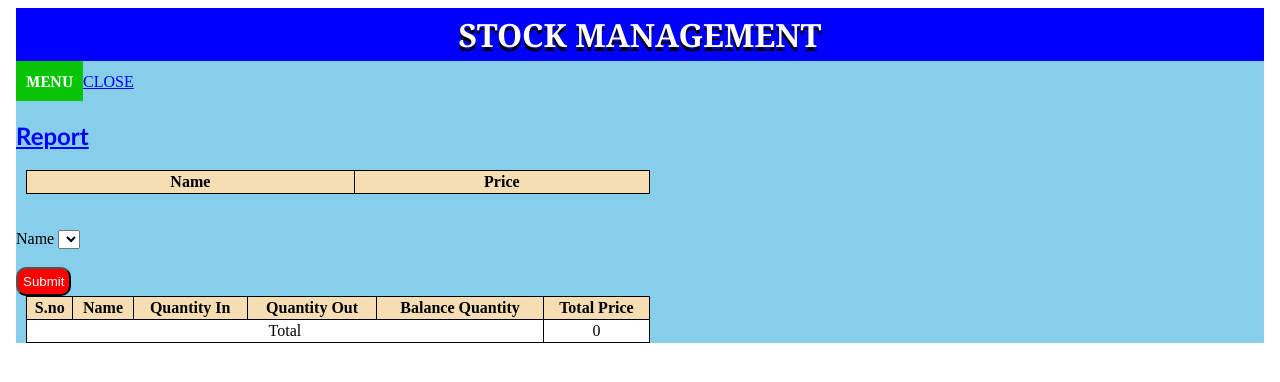
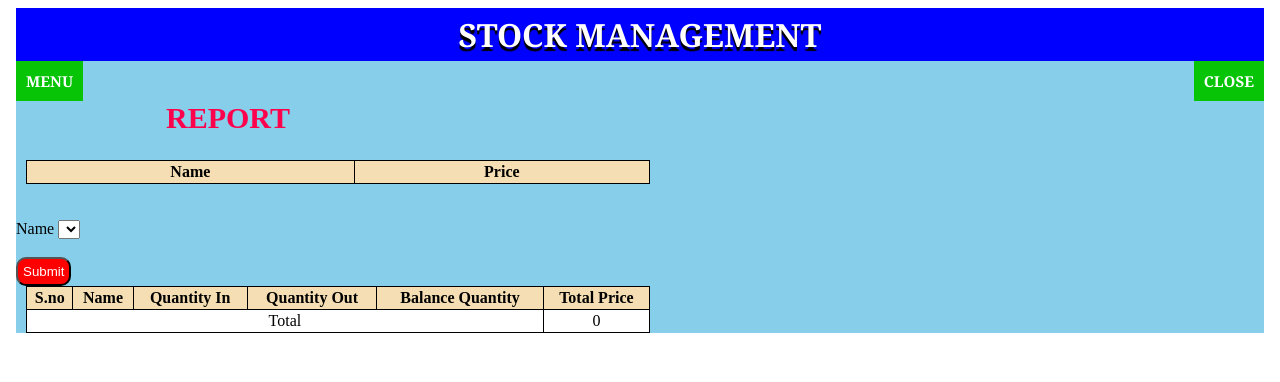
Before and after one commit to Mohammed0812/Stock, an Angular app: page /report in a window 1280 px wide. Shown: the top 382 px of the page. Built offline with nearby package versions, Linux system fonts and the light colour scheme.

Commit message:
Update report.component.css

```diff
--- a/src/app/report/report.component.css
+++ b/src/app/report/report.component.css
@@ -1,7 +1,10 @@
 h2 {
-    color: blue;
-    font-family: 'Trebuchet MS', 'Lucida Sans Unicode', 'Lucida Grande', 'Lucida Sans', Arial, sans-serif;
-    text-decoration: underline;
+    color: rgb(255, 0, 76);
+    text-transform: uppercase;
+    font-family: 'Times New Roman', Times, serif;
+    margin-top: 0;
+    margin-left: 150px;
+    font-size: 30px;
 }
 input {
     margin-right: 5px;
@@ -47,3 +50,21 @@ button:hover {
     padding: 3px;
     width: 50%;
 }
+.dropbtn {
+    float: right;
+    background-color: rgb(7, 196, 7);
+    color: white;
+    border: none;
+    padding: 10px;
+    font-size: 15px;
+    font-weight: bolder;
+    font-family: Georgia, 'Times New Roman', Times, serif;
+    cursor: pointer;
+    border-radius: unset;
+}
+.dropbtn:hover {
+    background-color: green;
+}
+a {
+    text-decoration: none;
+}
```
